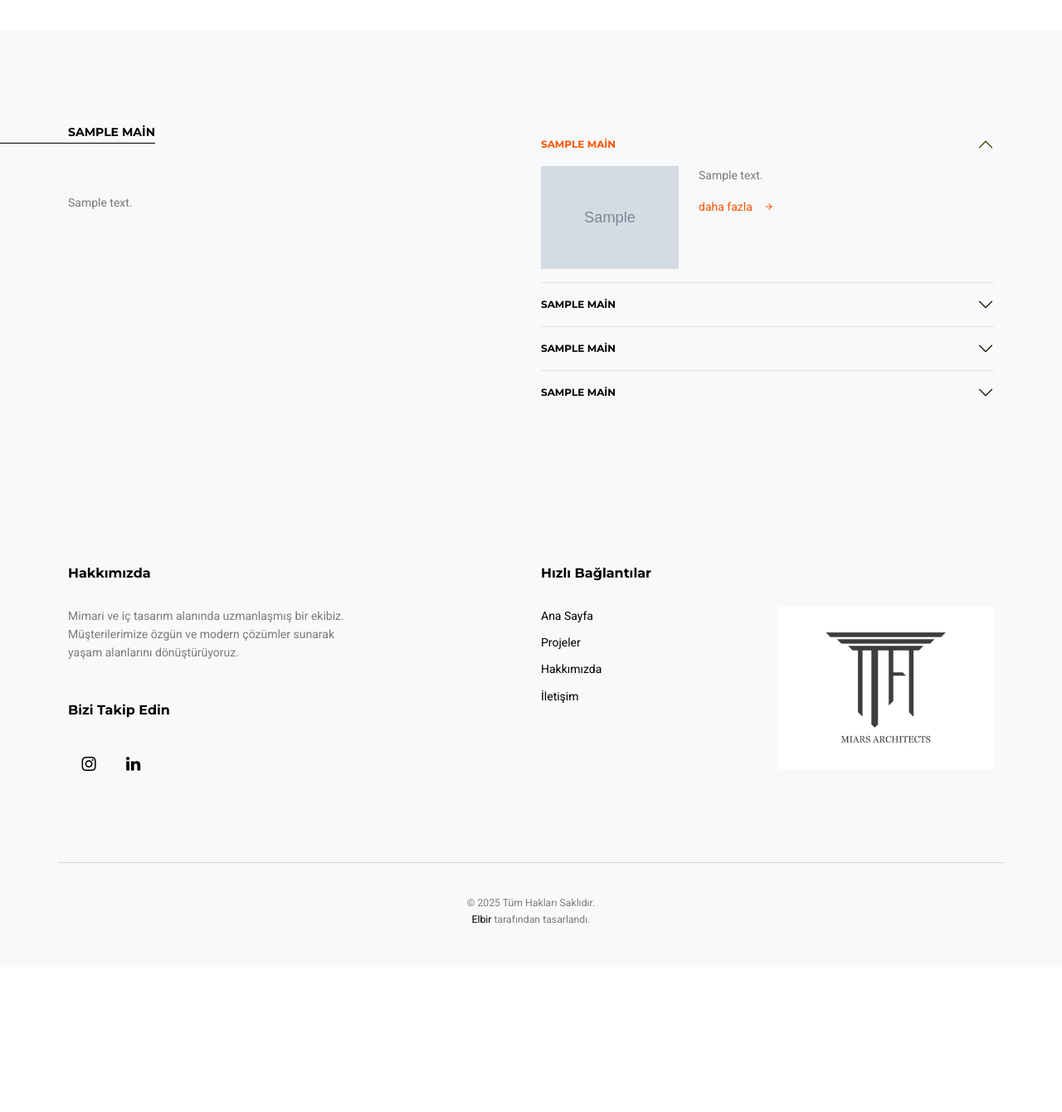
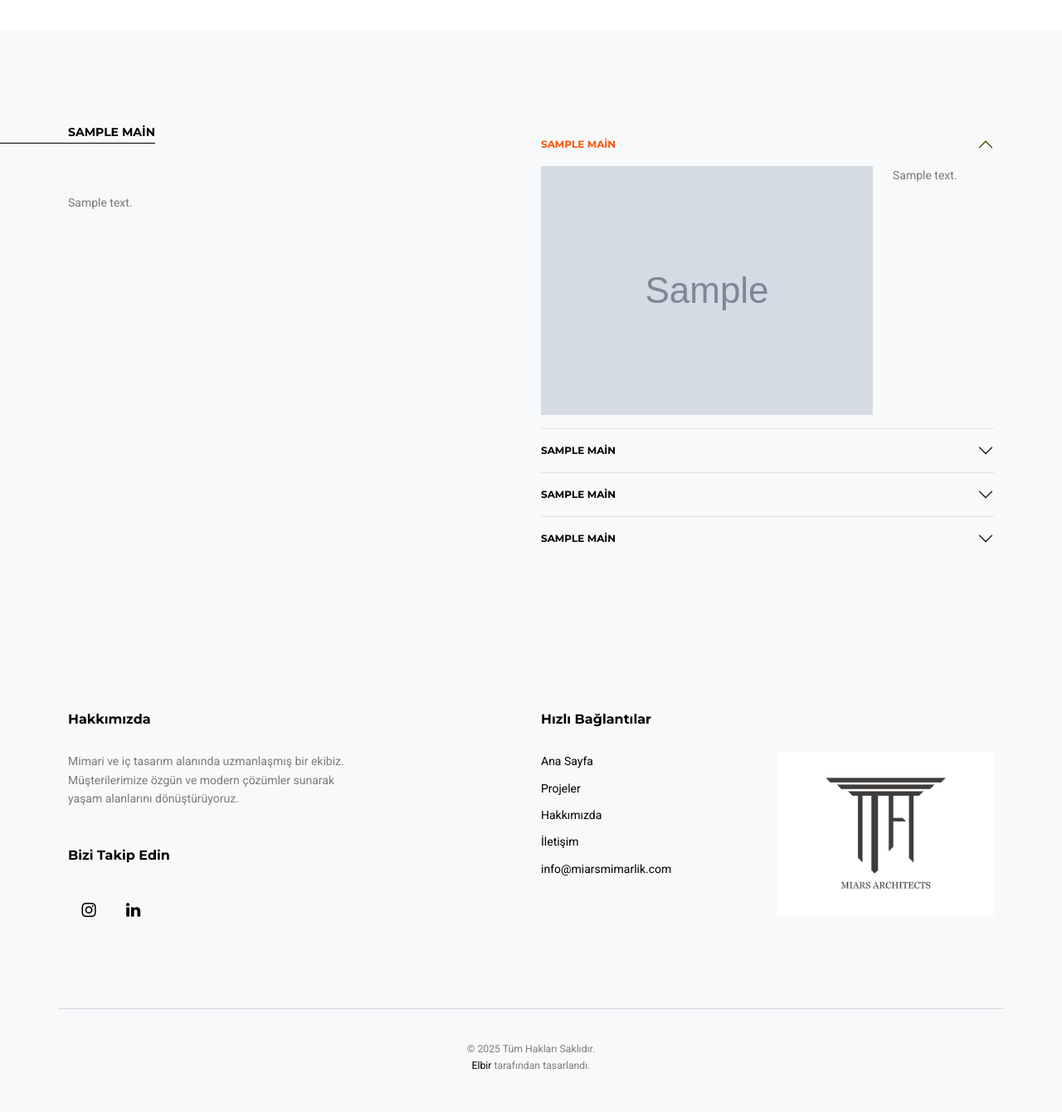
Before and after one commit to CelalettinElbir/miars-studio, a Django app: page / in a window 1280 px wide. Shown: the part 1812-3152 px from the top of the page at 83% size. Before the commit the page ends 2925 px from the top, so only its background shows below. Run offline with Django 4.2, Linux system fonts and the light colour scheme; tables that the repository leaves empty hold one stand-in row (values such as "Sample post"); grey boxes marked "Sample" are stand-in pictures; some libraries are stand-ins or nearby versions; some web fonts are replaced.

Commit message:
feat: update hero section to handle optional images and video URL; add contact email to footer; create migrations for model field alterations

```diff
--- a/main/pages/models.py
+++ b/main/pages/models.py
@@ -125,18 +125,18 @@ class Main(models.Model):
     # Hero Section
     hero_title = models.CharField(max_length=200, verbose_name="Hero Başlık")
     hero_subtitle = models.CharField(max_length=300, verbose_name="Hero Alt Başlık")
-    hero_background_image = models.ImageField(upload_to='main/', verbose_name="Hero Arkaplan Resmi")
-    hero_video_url = models.URLField(verbose_name="Hero Video URL")
+    hero_background_image = models.ImageField(upload_to='main/', verbose_name="Hero Arkaplan Resmi", blank=True, null=True)
+    hero_video_url = models.URLField(verbose_name="Hero Video URL", blank=True, null=True)
 
     # Section 1
     sec1_title = models.CharField(max_length=200, verbose_name="Bölüm 1 Başlık")
     sec1_content = models.TextField(verbose_name="Bölüm 1 İçerik")
-    sec1_image = models.ImageField(upload_to='main/', verbose_name="Bölüm 1 Resim")
+    sec1_image = models.ImageField(upload_to='main/', verbose_name="Bölüm 1 Resim", blank=True, null=True)
 
     # Section 2
     sec2_title = models.CharField(max_length=200, verbose_name="Bölüm 2 Başlık")
     sec2_content = models.TextField(verbose_name="Bölüm 2 İçerik")
-    sec2_image = models.ImageField(upload_to='main/', verbose_name="Bölüm 2 Resim")
+    sec2_image = models.ImageField(upload_to='main/', verbose_name="Bölüm 2 Resim", blank=True, null=True)
 
     # Section 3 (Services)
     sec3_title = models.CharField(max_length=200, verbose_name="Bölüm 3 Başlık")
@@ -145,19 +145,19 @@ class Main(models.Model):
     # Accordion Items
     accordion_interior_title = models.CharField(max_length=200, verbose_name="Interior Design Başlık")
     accordion_interior_content = models.TextField(verbose_name="Interior Design İçerik")
-    accordion_interior_image = models.ImageField(upload_to='main/', verbose_name="Interior Design Resim")
+    accordion_interior_image = models.ImageField(upload_to='main/', verbose_name="Interior Design Resim", blank=True, null=True)
 
     accordion_landscape_title = models.CharField(max_length=200, verbose_name="Landscape Design Başlık")
     accordion_landscape_content = models.TextField(verbose_name="Landscape Design İçerik")
-    accordion_landscape_image = models.ImageField(upload_to='main/', verbose_name="Landscape Design Resim")
+    accordion_landscape_image = models.ImageField(upload_to='main/', verbose_name="Landscape Design Resim", blank=True, null=True)
 
     accordion_engineering_title = models.CharField(max_length=200, verbose_name="Engineering Plan Başlık")
     accordion_engineering_content = models.TextField(verbose_name="Engineering Plan İçerik")
-    accordion_engineering_image = models.ImageField(upload_to='main/', verbose_name="Engineering Plan Resim")
+    accordion_engineering_image = models.ImageField(upload_to='main/', verbose_name="Engineering Plan Resim", blank=True, null=True)
 
     accordion_architecture_title = models.CharField(max_length=200, verbose_name="Architecture Design Başlık")
     accordion_architecture_content = models.TextField(verbose_name="Architecture Design İçerik")
-    accordion_architecture_image = models.ImageField(upload_to='main/', verbose_name="Architecture Design Resim")
+    accordion_architecture_image = models.ImageField(upload_to='main/', verbose_name="Architecture Design Resim", blank=True, null=True)
 
     def __str__(self):
         return self.hero_title
--- a/main/templates/base/footer.html
+++ b/main/templates/base/footer.html
@@ -37,6 +37,8 @@
                                 <li><a href="{% url 'projects' %}">Projeler</a></li>
                                 <li><a href="{% url 'about-us' %}">Hakkımızda</a></li>
                                 <li><a href="{% url 'contact' %}">İletişim</a></li>
+                                <li><a href="mailto:info@miarsmimarlik.com">info@miarsmimarlik.com</a></li>
+
                             </ul>
                         </div>
                     </div>
--- a/main/templates/pages/index.html
+++ b/main/templates/pages/index.html
@@ -3,15 +3,17 @@
 {% block content %}
 
 <!-- Hero Section -->
-<div class="hero-2 overlay" style="background-image: url('{{ main.hero_background_image.url }}')">
+<div class="hero-2 overlay" style="background-image: url('{% if main.hero_background_image %}{{ main.hero_background_image.url }}{% else %}{% static 'images/default-hero-bg.jpg' %}{% endif %}')">
     <div class="container">
         <div class="row align-items-center">
             <div class="col-lg-5 mx-auto">
                 <h1 class="mb-5"><span>{{ main.hero_title }}</span> <span class="d-block">{{ main.hero_subtitle}}</span></h1>
                 <div class="play-vid">
+                    {% if main.hero_video_url %}
                     <a href="{{ main.hero_video_url }}" class="play glightbox">
                         <span class="icon-play"></span>
                     </a>
+                    {% endif %}
                 </div>
             </div>
         </div>
@@ -28,7 +30,11 @@
                 <p><a href="#" class="more-2">daha fazla <span class="icon-arrow_forward"></span></a></p>
             </div>
             <div class="col-lg-7 ms-auto">
+                {% if main.sec1_image %}
                 <img src="{{ main.sec1_image.url }}" alt="Image" class="img-fluid img-r">
+                {% else %}
+                <img src="{% static 'images/default-section-image.jpg' %}" alt="Default Image" class="img-fluid img-r">
+                {% endif %}
             </div>
         </div>
     </div>
@@ -39,7 +45,11 @@
     <div class="container">
         <div class="row g-0">
             <div class="col-lg-6 mb-4 mb-lg-0">
+                {% if main.sec2_image %}
                 <img src="{{ main.sec2_image.url }}" alt="Image" class="img-fluid">
+                {% else %}
+                <img src="{% static 'images/default-section-image.jpg' %}" alt="Default Image" class="img-fluid">
+                {% endif %}
             </div>
             <div class="col-lg-3 ms-auto">
                 <h2 class="heading">{{ main.sec2_title }}</h2>
--- a/main/templates/pages/main/accordion_items.html
+++ b/main/templates/pages/main/accordion_items.html
@@ -1,85 +1,91 @@
-<!-- Interior Design -->
+{% load static %}
+
+<!-- Interior Design Item -->
 <div class="accordion-item">
   <h2 class="accordion-header" id="flush-headingOne">
     <button class="accordion-button" type="button" data-bs-toggle="collapse" data-bs-target="#flush-collapseOne" aria-expanded="true" aria-controls="flush-collapseOne">
-            {{ main.accordion_interior_title }}
+      {{ main.accordion_interior_title|default:"Interior Design" }}
     </button>
   </h2>
   <div id="flush-collapseOne" class="accordion-collapse collapse show" aria-labelledby="flush-headingOne" data-bs-parent="#accordionFlushExample">
     <div class="accordion-body">
-            <div class="row justify-content-between">
-                <div class="col-md-4">
-                    <img src="{{ main.accordion_interior_image.url }}" alt="Interior Design Image" class="img-fluid">
+      <div class="d-md-flex">
+        {% if main.accordion_interior_image %}
+        <div class="accordion-image me-md-4 mb-4 mb-md-0">
+          <img src="{{ main.accordion_interior_image.url }}" alt="{{ main.accordion_interior_title }}" class="img-fluid">
         </div>
-                <div class="col-md-8">
-                    <p>{{ main.accordion_interior_content }}</p>
-                    <a href="#" class="more-2">daha fazla <span class="icon-arrow_forward"></span></a>
+        {% endif %}
+        <div>
+          {{ main.accordion_interior_content|default:"" }}
         </div>
       </div>
     </div>
   </div>
 </div>
 
-<!-- Landscape Design -->
+<!-- Landscape Design Item -->
 <div class="accordion-item">
   <h2 class="accordion-header" id="flush-headingTwo">
     <button class="accordion-button collapsed" type="button" data-bs-toggle="collapse" data-bs-target="#flush-collapseTwo" aria-expanded="false" aria-controls="flush-collapseTwo">
-            {{ main.accordion_landscape_title }}
+      {{ main.accordion_landscape_title|default:"Landscape Design" }}
     </button>
   </h2>
   <div id="flush-collapseTwo" class="accordion-collapse collapse" aria-labelledby="flush-headingTwo" data-bs-parent="#accordionFlushExample">
     <div class="accordion-body">
-            <div class="row justify-content-between">
-                <div class="col-md-4">
-                    <img src="{{ main.accordion_landscape_image.url }}" alt="Landscape Design Image" class="img-fluid">
+      <div class="d-md-flex">
+        {% if main.accordion_landscape_image %}
+        <div class="accordion-image me-md-4 mb-4 mb-md-0">
+          <img src="{{ main.accordion_landscape_image.url }}" alt="{{ main.accordion_landscape_title }}" class="img-fluid">
         </div>
-                <div class="col-md-8">
-                    <p>{{ main.accordion_landscape_content }}</p>
-                    <a href="#" class="more-2">daha fazla <span class="icon-arrow_forward"></span></a>
+        {% endif %}
+        <div>
+          {{ main.accordion_landscape_content|default:"" }}
         </div>
       </div>
     </div>
   </div>
 </div>
 
-<!-- Engineering Plan -->
+<!-- Engineering Item -->
 <div class="accordion-item">
   <h2 class="accordion-header" id="flush-headingThree">
     <button class="accordion-button collapsed" type="button" data-bs-toggle="collapse" data-bs-target="#flush-collapseThree" aria-expanded="false" aria-controls="flush-collapseThree">
-            {{ main.accordion_engineering_title }}
+      {{ main.accordion_engineering_title|default:"Engineering" }}
     </button>
   </h2>
   <div id="flush-collapseThree" class="accordion-collapse collapse" aria-labelledby="flush-headingThree" data-bs-parent="#accordionFlushExample">
     <div class="accordion-body">
-            <div class="row justify-content-between">
-                <div class="col-md-4">
-                    <img src="{{ main.accordion_engineering_image.url }}" alt="Engineering Plan Image" class="img-fluid">
+      <div class="d-md-flex">
+        {% if main.accordion_engineering_image %}
+        <div class="accordion-image me-md-4 mb-4 mb-md-0">
+          <img src="{{ main.accordion_engineering_image.url }}" alt="{{ main.accordion_engineering_title }}" class="img-fluid">
         </div>
-                <div class="col-md-8">
-                    <p>{{ main.accordion_engineering_content }}</p>
-                    <a href="#" class="more-2">daha fazla <span class="icon-arrow_forward"></span></a>
+        {% endif %}
+        <div>
+          {{ main.accordion_engineering_content|default:"" }}
         </div>
       </div>
     </div>
   </div>
 </div>
 
-<!-- Architecture Design -->
+<!-- Architecture Item -->
 <div class="accordion-item">
   <h2 class="accordion-header" id="flush-headingFour">
     <button class="accordion-button collapsed" type="button" data-bs-toggle="collapse" data-bs-target="#flush-collapseFour" aria-expanded="false" aria-controls="flush-collapseFour">
-            {{ main.accordion_architecture_title }}
+      {{ main.accordion_architecture_title|default:"Architecture" }}
     </button>
   </h2>
   <div id="flush-collapseFour" class="accordion-collapse collapse" aria-labelledby="flush-headingFour" data-bs-parent="#accordionFlushExample">
     <div class="accordion-body">
-            <div class="row justify-content-between">
-                <div class="col-md-4">
-                    <img src="{{ main.accordion_architecture_image.url }}" alt="Architecture Design Image" class="img-fluid">
+      <div class="d-md-flex">
+        {% if main.accordion_architecture_image %}
+        <div class="accordion-image me-md-4 mb-4 mb-md-0">
+          <img src="{{ main.accordion_architecture_image.url }}" alt="{{ main.accordion_architecture_title }}" class="img-fluid">
         </div>
-                <div class="col-md-8">
-                    <p>{{ main.accordion_architecture_content }}</p>
-                    <a href="#" class="more-2">daha fazla <span class="icon-arrow_forward"></span></a>
+        {% endif %}
+        <div>
+          {{ main.accordion_architecture_content|default:"" }}
         </div>
       </div>
     </div>
```
Also changed, not shown: main/templates/pages/about_us.html (+71 -0 lines), main/pages/migrations/0012_alter_main_accordion_architecture_image_and_more.py (added), main/pages/migrations/0013_alter_main_hero_video_url.py (added). Lines whose indentation alone changed are shown as unchanged.
